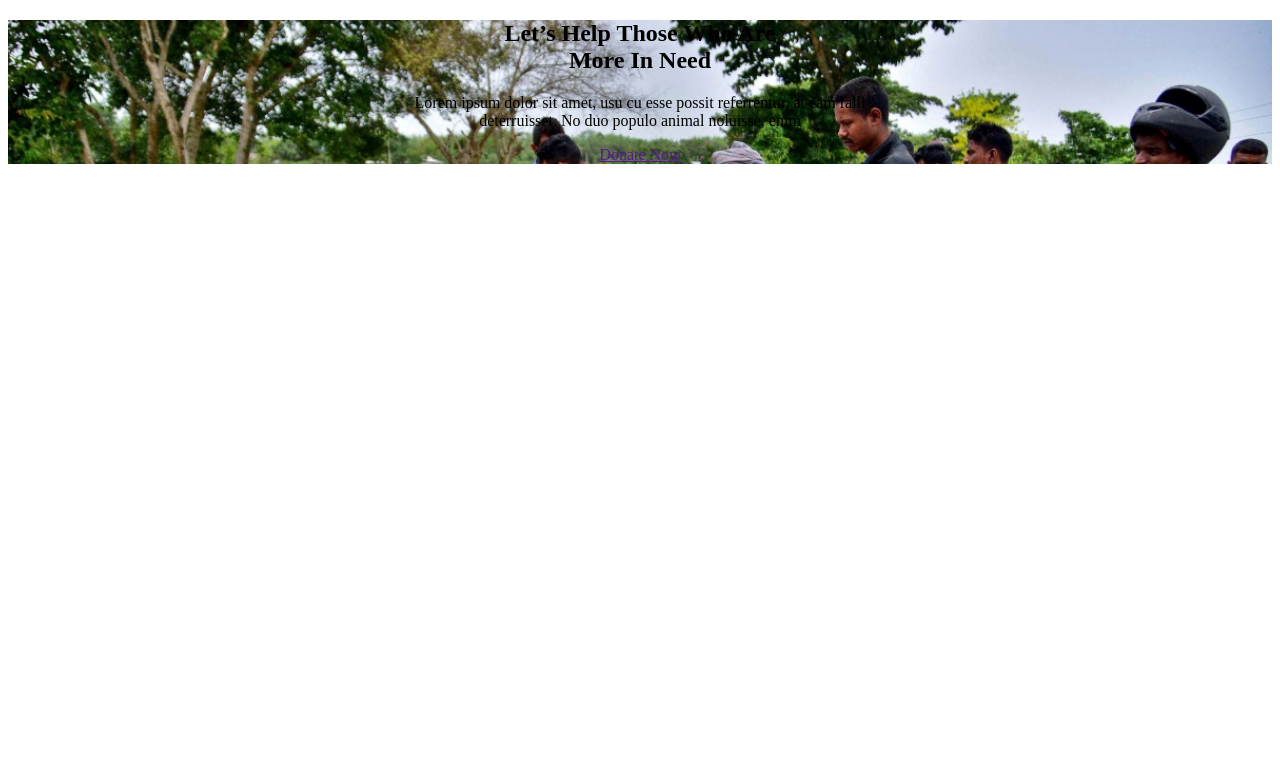
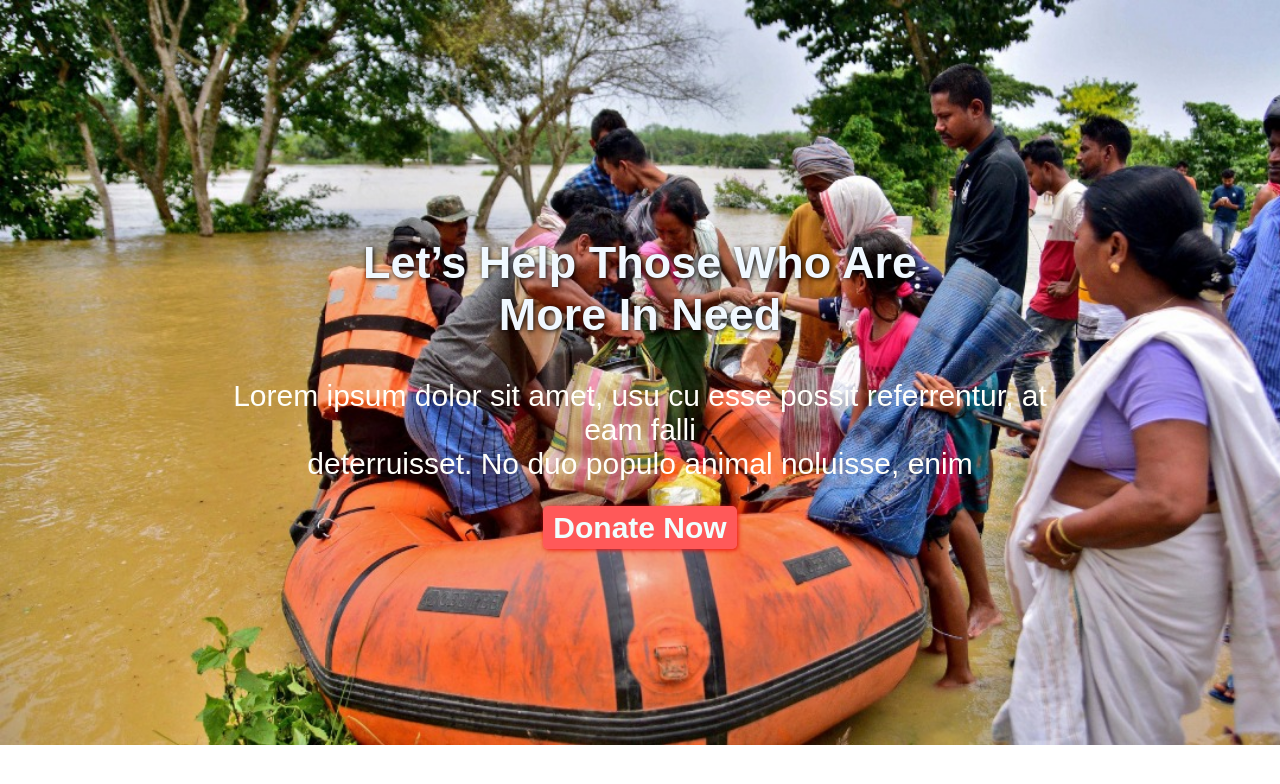
Before and after one commit to Greymist-WOLF/assignment-1, a plain HTML site: page index.html in a window 1280 px wide. Drawn offline with Linux system fonts and the light colour scheme.

Commit message:
1st part

```diff
--- a/index.html
+++ b/index.html
@@ -9,7 +9,7 @@
 </head>
 <body>
     <section id="s1">
-        <div id="img1">
+        <div id="text">
             <h1>Let’s Help Those Who Are <br>
                More In Need
             </h1>
--- a/style.css
+++ b/style.css
@@ -1,18 +1,37 @@
 body{
-
+margin: 0%;
+font-family: 'Poppins', sans-serif;
 }
 section{
 margin: 0%;
+
 }
-#img1{
-    background-image: url(images/donation5.jpg);
+#text{
+    margin: 0%;
+    padding: 200px;
+   color:rgb(255, 255, 250);
+    font-size: 30px;
+}
+h1{
+
+    color: aliceblue;
+    text-shadow: 1px 1px 5px black;
+}
+#s1{
+    background-image: url('images/donation5.jpg');
     background-repeat: no-repeat;
     text-align: center;
-    background-size: 100%;
-    background-position:;
-
+    background-size:cover;
+    height: auto;
+;
+}
+.button{
+    background-color: rgba(255, 89, 89, 1);
+    border-radius: 5px;
+    padding: 5px 10px;
+    color: azure;
+    text-decoration: none;
+    font-weight: 600;
+    box-shadow: 1px 1px 5px rgb(238, 14, 14) ;
 
 }
-#s1{
-    padding:px;
-}
```
Also changed, not shown: images/donation0.jpg (added).
